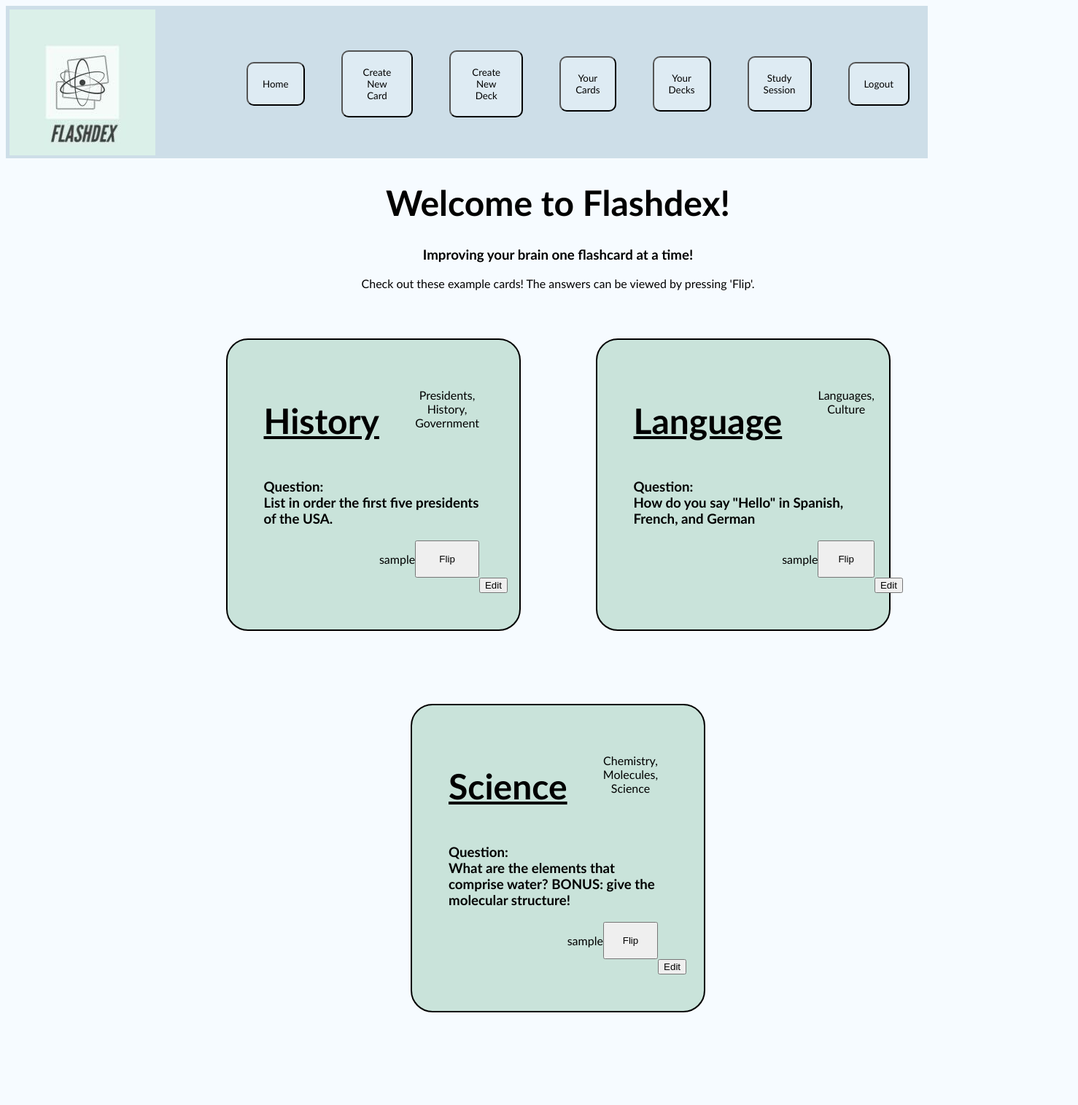
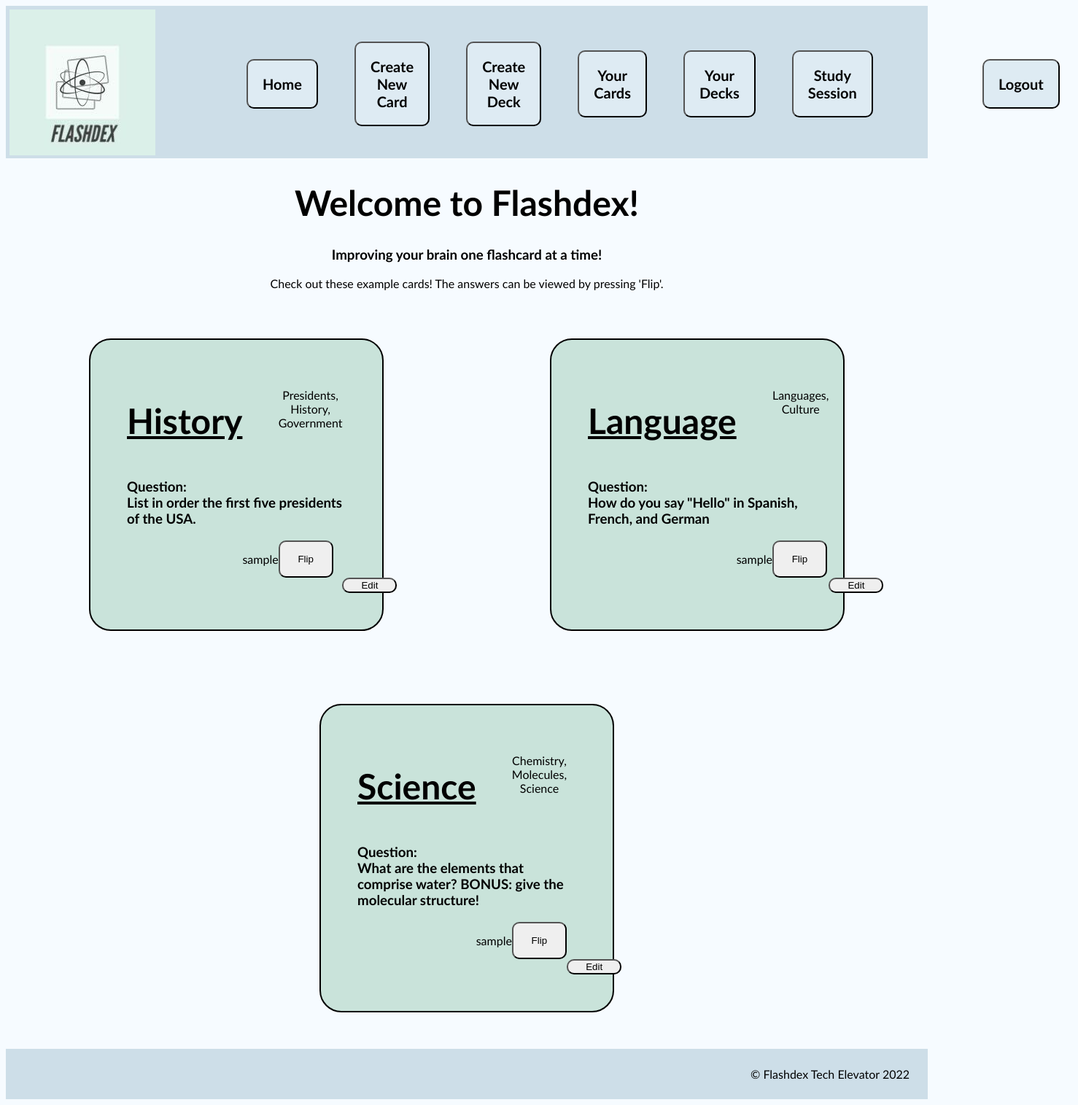
Before and after one commit to itomasek/Final-Capstone, a Vue app in the folder vue/: page / in a window 1280 px wide. Shown: the whole page at 73% size, 1478 px wide, since content can reach past the window. Before the commit the page ends 1446 px from the top, so only its background shows below. Built offline with nearby package versions, Linux system fonts and the light colour scheme; sample sign-in values are in the browser's storage.

Commit message:
styling changes

```diff
--- a/vue/src/components/AddCard.vue
+++ b/vue/src/components/AddCard.vue
@@ -84,16 +84,18 @@ export default {
 
 <style>
 .new-card-form {
-  margin-left: 300px;
+
   display: flex;
   flex-direction: column;
   align-content: center;
   font-family:'Trebuchet MS', 'Lucida Sans Unicode', 'Lucida Grande', 'Lucida Sans', Arial, sans-serif;
+  text-align: center;
 }
 
 .ncbutton {
   margin-bottom: 5px;
   width: 150px;
+  margin:auto;
 
 }
 </style>
--- a/vue/src/components/AppHeader.vue
+++ b/vue/src/components/AppHeader.vue
@@ -53,6 +53,7 @@
         ><button class="header">Logout</button></router-link
       >
     </div>
+
   </div>
 </template>
 
@@ -89,9 +90,16 @@ export default {
   padding: 20px;
   background-color: #deebf3;
   border-radius: 10px;
+  font-size: 20px;
+  font-weight: bold;
 }
 
 .header:hover {
   text-decoration: underline;
 }
+#logout-button{
+  margin-left: 100px;
+
+}
+
 </style>
--- a/vue/src/components/Card.vue
+++ b/vue/src/components/Card.vue
@@ -60,7 +60,7 @@ export default {
   padding: 50px;
   margin: 50px;
   border-radius: 30px;
-  background-color: #C9E3DA;
+  background-color: #8ab4a7;
   width: 400px;
 }
 
@@ -79,6 +79,12 @@ export default {
   background-color: #DBF0E9;
   width: 400px;
 }
+.edit {
+  width: 75px;
+}
+.flip{
+  width: 75px;
+}
 
 
 .subject {
@@ -96,15 +102,19 @@ export default {
 
 .edit {
   grid-area: edit;
+  border-radius: 10px;
 }
 
 .author {
   grid-area: author;
-  text-align: center;
+  text-align:justify;
+
+
 }
 
 .flip {
   grid-area: flip;
+  border-radius: 10px;
 }
 
 .answer {
--- a/vue/src/components/CardList.vue
+++ b/vue/src/components/CardList.vue
@@ -1,10 +1,10 @@
 <template>
   <div>
-    <h1>Your Cards So Far:</h1>
+    <h1 class="title">Current Cards:</h1>
     <div id="filter-bar">
-      <label for="filter-cards">Filter By Tags: </label>
+      <label for="filter-cards">Search By Tags: </label>
       <br />
-      <input type="text" name="filter-cards" v-model="filter" />
+      <input class="filter-bar" type="text" name="filter-cards" v-model="filter" />
     </div>
     <div class="cards-container">
       <card
@@ -56,18 +56,30 @@ export default {
   display: flex;
   flex-wrap: wrap;
   justify-content: space-around;
-  margin-left: 300px;
+
+
 }
 
 h1 {
   font-family: "Trebuchet MS", "Lucida Sans Unicode", "Lucida Grande",
     "Lucida Sans", Arial, sans-serif;
   text-align: center;
+
+}
+.title{
+  font-size: 75px;
+  text-decoration: underline;
 }
 
 #filter-bar {
   font-family: "Trebuchet MS", "Lucida Sans Unicode", "Lucida Grande",
     "Lucida Sans", Arial, sans-serif;
-  margin-left: 300px;
+  margin:auto;
+  text-align: center;
+  font-size: 50px;
+
+}
+.filter-bar{
+  padding: 10px 50px 10px 50px;
 }
 </style>
--- a/vue/src/views/Home.vue
+++ b/vue/src/views/Home.vue
@@ -1,6 +1,8 @@
 <template>
   <div class="home">
+
     <div class="main-container">
+
       <h1>Welcome to Flashdex!</h1>
       <h3>Improving your brain one flashcard at a time!</h3>
       <p>Check out these example cards! The answers can be viewed by pressing 'Flip'.</p>
@@ -9,7 +11,11 @@
       <card v-for="card in this.$store.state.exampleCards"
       v-bind:key="card.cardId" v-bind:card="card" />
     </div>
+    <footer class ="footer">
+      &copy; Flashdex Tech Elevator 2022
+    </footer>
   </div>
+
 </template>
 
 <script>
@@ -22,7 +28,7 @@ export default {
 
 <style>
 .home {
-  margin-left: 250px;
+
   background-color: #F6FBFF;
   font-family:'Trebuchet MS', 'Lucida Sans Unicode', 'Lucida Grande', 'Lucida Sans', Arial, sans-serif;
 }
@@ -42,4 +48,11 @@ h1{
 .main-container {
   text-align: center;
 }
+.footer {
+  font-family:'Trebuchet MS', 'Lucida Sans Unicode', 'Lucida Grande', 'Lucida Sans', Arial, sans-serif;
+  background-color: #CDDEE8;
+  padding: 25px;
+  text-align: right;
+}
+
 </style>
--- a/vue/src/views/Login.vue
+++ b/vue/src/views/Login.vue
@@ -90,7 +90,7 @@ export default {
 }
 
 .sign-in {
-  margin-bottom: 5px;
+  margin:auto;
   width: 150px;
 }
 
--- a/vue/src/views/Register.vue
+++ b/vue/src/views/Register.vue
@@ -103,19 +103,24 @@ export default {
   display: flex;
   flex-direction: column;
   align-content: center;
+  text-align: center;
 
-  margin-left: 300px;
-  margin-right: 250px;
+
 }
 
 #sign-in {
-  margin-bottom: 5px;
+ margin:auto;
   width: 150px;
 }
 
 .form-control {
   width: 30%;
 
+  margin: auto;
+
+}
+.text-center{
+  text-align:center
 }
 
 </style>
```
Also changed, not shown: vue/assets/notebook.png (added).
